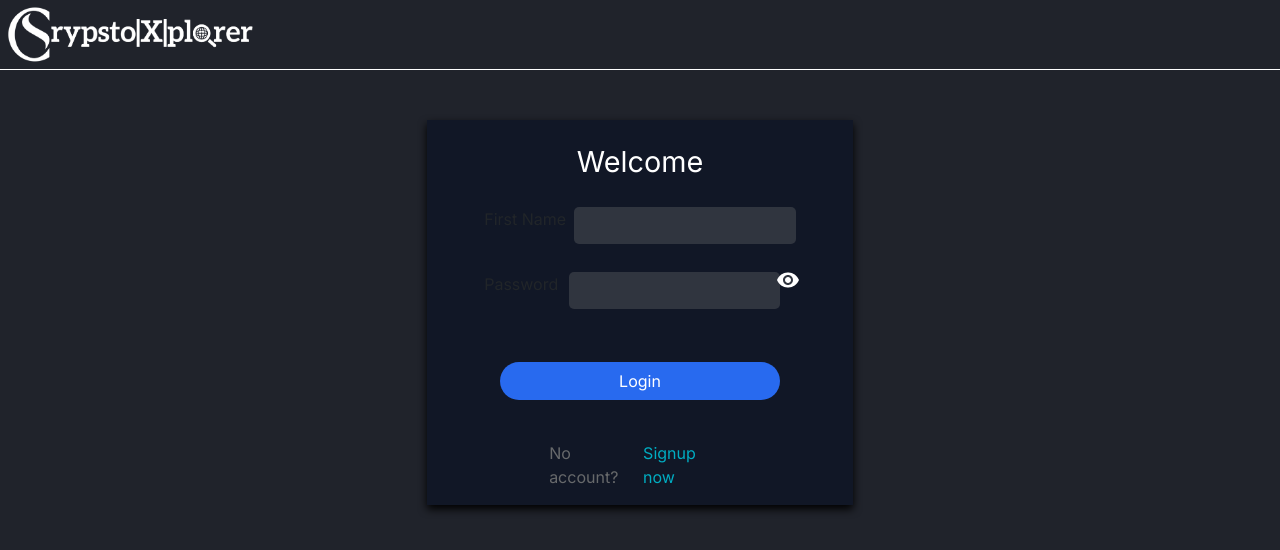
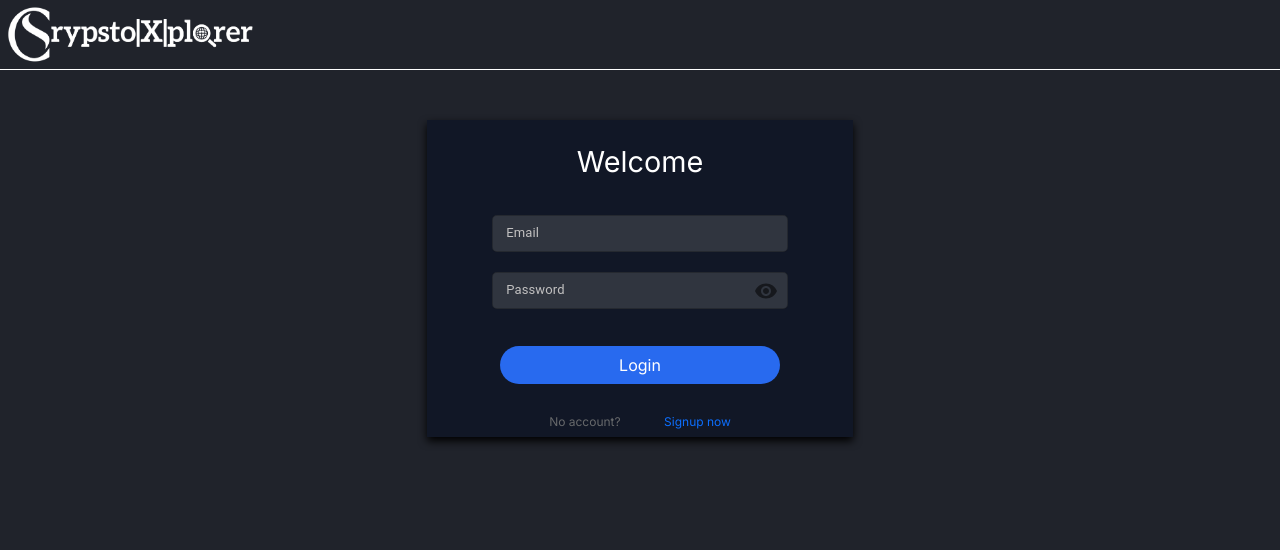
Before and after one commit to SEP-Group-28/Data-Explorer-FrontEnd, a React (Vite) app: page /login in a window 1280 px wide. Shown: the top 550 px of the page. Built offline with nearby package versions, Linux system fonts and the light colour scheme.

Commit message:
Modify Login components

```diff
--- a/src/views/login/Login.jsx
+++ b/src/views/login/Login.jsx
@@ -1,26 +1,39 @@
-import React, { useState,useEffect } from "react";
+import React, { useState, useEffect } from "react";
 import HeaderOne from "../../components/headers/HeaderOne";
 import { Link } from "react-router-dom";
-import { Form, FormControl } from "react-bootstrap";
-import GoogleButton from "react-google-button";
-import { CLIENT_ID } from "../../config";
+import { Form } from "react-bootstrap";
 import Validation from "../../Validations";
 import AuthServices from "../../services/AuthServices";
+import IconButton from "@mui/material/IconButton";
+import OutlinedInput from "@mui/material/OutlinedInput";
+import InputLabel from "@mui/material/InputLabel";
+import InputAdornment from "@mui/material/InputAdornment";
+import { FormControl } from "@mui/material";
+import Visibility from "@mui/icons-material/Visibility";
+import VisibilityOff from "@mui/icons-material/VisibilityOff";
 
-import VisibilityOff from "@mui/icons-material/VisibilityOff";
-import Visibility from "@mui/icons-material/Visibility";
-import IconButton from "@mui/material/IconButton";
 
-function Login() {
+function LoginNew() {
   const formValues = {
     Email: "",
     Password: "",
   };
 
+  const [values, setValues] = useState({
+    password: "",
+    showPassword: false,
+  });
+
+  const handleClickShowPassword = () => {
+    setValues({
+      ...values,
+      showPassword: !values.showPassword,
+    });
+  };
+
   const [state, setState] = useState(formValues);
   const [emailError, setEmailError] = useState("");
   const [passwordError, setPasswordError] = useState("");
-
 
   const [showPassword, setShowPassword] = useState(false);
 
@@ -34,78 +47,92 @@ function Login() {
     });
   };
 
-    const handleSubmit= async(e)=>{
+  const handleSubmit = async (e) => {
     e.preventDefault();
-        const {value,error} =Validation.login(state);
-        if(error){
+    const { value, error } = Validation.login(state);
+    if (error) {
       const errors = {};
-            error.details.map((item)=>{
+      error.details.map((item) => {
         errors[item.path[0]] = item.message;
       });
-              if(errors.Email)
-                setEmailError(errors.Email)
+      if (errors.Email) setEmailError(errors.Email);
 
-              if(errors.Password)
-                setPasswordError(errors.Password)
-
-        }else{
-          try{
-            const response =await AuthServices.login(state);
-            console.log(" response is",response);
-          }catch(error){
-            console.log(error.response.data.message)
-            console.log("Login failed")
+      if (errors.Password) setPasswordError(errors.Password);
+    } else {
+      try {
+        const response = await AuthServices.login(state);
+        console.log(" response is", response);
+      } catch (error) {
+        console.log(error.response.data.message);
+        console.log("Login failed");
       }
       setEmailError("");
-          setPasswordError("")
+      setPasswordError("");
     }
-
-
-    }
+  };
 
   return (
     <div className="Login">
       <HeaderOne />
-      <div className="login-container col-9 col-sm-7 col-lg-4 col-md-5 col-xl-4 col-xxl-4 container d-flex flex-column" style={{ backgroundColor: "rgb(17, 23, 38)" }}>
+      <div
+        className="login-container col-9 col-sm-6 col-lg-4 col-md-5 col-xl-4 col-xxl-4 container d-flex flex-column"
+        style={{ backgroundColor: "rgb(17, 23, 38)" }}
+      >
         <header>Welcome</header>
         <Form className="register-form container col-xl-10 d-flex flex-column ">
+          <FormControl sx={{ m: 1 }} variant="outlined" className="register-form-control">
+            <InputLabel sx={{fontSize:"13px",mt:"-7px"}} className="inputLabel" htmlFor="outlined-adornment-email">
+              Email
+            </InputLabel>
+            <OutlinedInput className="outLineInput" id="outlined-adornment-email" type={"text"}
+              style={{ color: "rgb(194, 193, 193)" , fontSize: "13px"}}
+              name="Email" onChange={handleChange} error={emailError != "" && true} label="Password"/>
+          </FormControl>
           {emailError !== "" && (
-                <p className="d-flex justify-content-center mb-0" style={{ color: "red" }}>
+            <p className="login-signup-error mb-0" style={{ color: "red", fontSize: "10px" }}>
               {emailError}
             </p>
           )}
-            <Form.Group className="formGroup mb-3 d-flex flex-row" id="formEmail">
-                <Form.Label className="register-form-label">First Name</Form.Label>
-                <Form.Control className="register-form-control" type="Email" place holder="Enter email" name="Email"
-                onChange={handleChange} required/>
-            </Form.Group>
 
+          <FormControl sx={{ m: 1 }} variant="outlined" className="register-form-control">
+            <InputLabel sx={{fontSize:"13px",mt:"-7px"}} className="inputLabel"htmlFor="outlined-adornment-password">
+              Password
+            </InputLabel>
+            <OutlinedInput className="outLineInput" id="outlined-adornment-password" type={showPassword ? "text" : "password"}
+              style={{ color: "rgb(194, 193, 193)", fontSize: "13px" }}
+              name="Password" onChange={handleChange} error={passwordError != ""}
+              endAdornment={
+                <InputAdornment position="end">
+                  <IconButton aria-label="toggle password visibility" onClick={togglePassword} edge="end">
+                    {showPassword ? <VisibilityOff /> : <Visibility />}
+                  </IconButton>
+                </InputAdornment>
+              }
+              label="Password"
+            />
+          </FormControl>
           {passwordError !== "" && (
-                <p className="d-flex justify-content-center mb-0" style={{ color: "red" }}>
+            <p className="login-signup-error mb-0" style={{ color: "red", fontSize: "10px" }}>
               {passwordError}
             </p>
           )}
-            <Form.Group className="formGroup mb-3 d-flex flex-row" id="formPassword">
-                <Form.Label className="register-form-label">Password</Form.Label>
-                <Form.Control className="register-form-control"  place holder="Enter password" name="Password"
-                 type={showPassword ? 'text' : 'password'}
-                onChange={handleChange} required/>
-                <IconButton style={{backgroundColor:"#30353F", width:"0px",height:"0px",color:"white"}} onClick={togglePassword}>
-              {showPassword? <VisibilityOff   /> : <Visibility/> }
-              </IconButton>
-            </Form.Group>
 
-            <button type="submit" className="login-btn mb-10" id="login-btn" onClick={handleSubmit}>Login</button>
+          <button type="submit"className="login-btn mb-10" id="login-btn" onClick={handleSubmit} >
+            Login
+          </button>
 
-            <div className="d-flex flex-row col-7 align-self-center justify-content-between">
-            <p>No account?</p>
-            <Link style={{textDecoration:"none"}} to="/register"><span>Signup now</span></Link>
+          <div className=" col-7 align-self-center justify-content-between register-login-footer login-footer">
+            <p style={{ fontSize: "12px" }}>No account?</p>
+            <span style={{ fontSize: "12px" }}>{" "}
+              <Link style={{ textDecoration: "none", alignItems: "center" }} to="/register">
+                Signup now{" "}
+              </Link>
+            </span>
           </div>
-
         </Form>
       </div>
     </div>
   );
 }
 
-export default Login;
+export default LoginNew;
```
Lines whose indentation alone changed are shown as unchanged.
